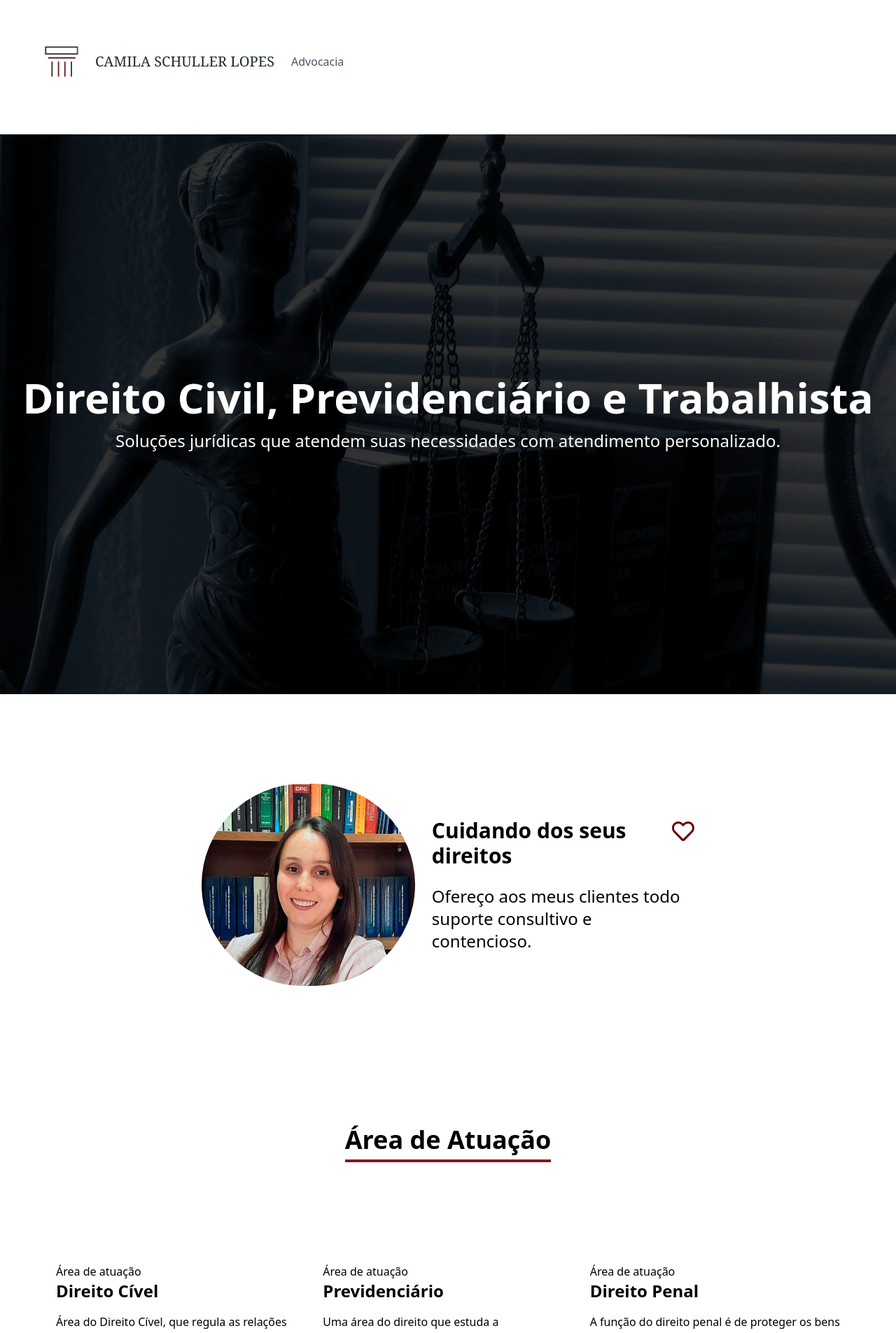
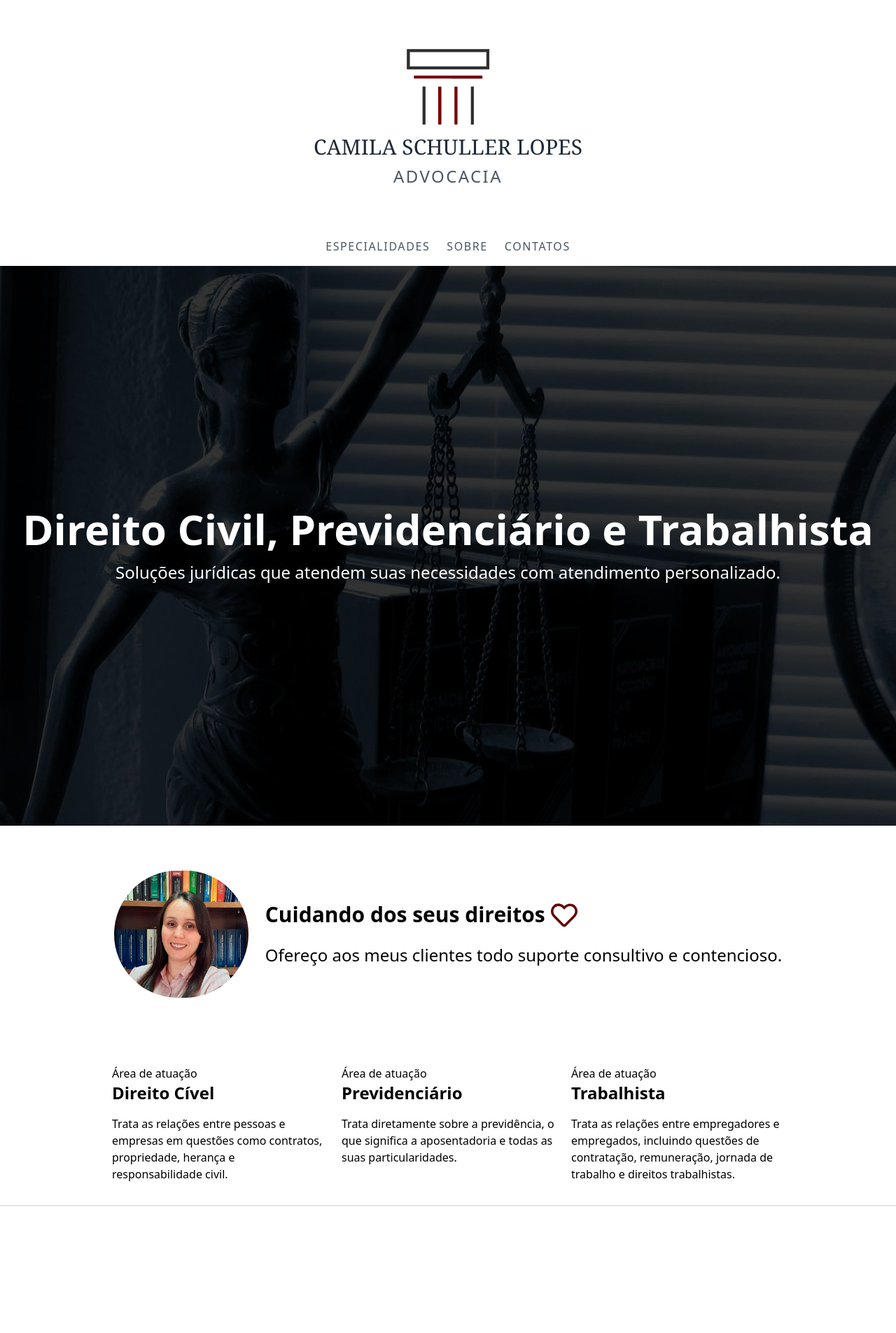
Before and after one commit to ericssonaugusto/adv-lp, a Next.js app: page / in a window 1280 px wide. Shown: the top 1905 px of the page at 70% size. Built offline with nearby package versions, Linux system fonts and the light colour scheme.

Commit message:
Ajustes com FOOTER

```diff
--- a/src/components/Area.tsx
+++ b/src/components/Area.tsx
@@ -1,35 +1,24 @@
 export function Area(){
     return(
-        <section className="flex items-center flex-col pt-2">
-            <h2 className="font-bold text-4xl text-center my-16 border-b-4 pb-2 border-red-900">Área de Atuação</h2>
-            <ul className="grid max-w-screen-xl	 grid-cols-1 gap-6 m-10 p-10 lg:grid-cols-3">
+        <section id="area" className="flex items-center flex-col py-8">
+            <ul className="grid w-3/4 grid-cols-1 gap-6 lg:grid-cols-3">
                 <li>
                     <span>Área de atuação</span>
                     <h3 className="font-bold text-2xl mb-4">Direito Cível</h3>
-                    <p>Área do Direito Cível, que regula as relações
-                        jurídicas entre as pessoas, sejam elas naturais
-                        ou jurídicas, que comumente encontram-se em uma
-                        situação de equilíbrio de condições, nossos focos
-                        se distribuem pelo Direito Imobiliário, Responsabilidade Civil,
-                        Família e Sucessões, Contratual e Direito do Consumidor.</p>
+                    <p>Trata as relações entre pessoas e empresas em questões
+                        como contratos, propriedade, herança e responsabilidade civil.</p>
                 </li>
                 <li>
                     <span>Área de atuação</span>
                     <h3 className="font-bold text-2xl mb-4">Previdenciário</h3>
-                    <p>Uma área do direito que estuda a
-                        regulamentação da Seguridade Social. Seu
-                        objetivo é disciplinar a Previdência Social,
-                        definindo regras sobre o recolhimento de
-                        contribuições sociais e normas para
-                        concessão de benefícios previdenciários,
-                        como aposentadoria, auxílio-doença e pensão.</p>
+                    <p>Trata diretamente sobre a previdência, o que
+                        significa a aposentadoria e todas as suas particularidades.</p>
                 </li>
                 <li>
                     <span>Área de atuação</span>
-                    <h3 className="font-bold text-2xl mb-4">Direito Penal</h3>
-                    <p>A função do direito penal é de proteger os bens
-                        jurídicos estabelecidos como importantes dentro
-                         de uma sociedade em seu contexto histórico.</p>
+                    <h3 className="font-bold text-2xl mb-4">Trabalhista</h3>
+                    <p>Trata as relações entre empregadores e empregados, incluindo
+                        questões de contratação, remuneração, jornada de trabalho e direitos trabalhistas.</p>
                 </li>
             </ul>
         </section>
--- a/src/components/Contact.tsx
+++ b/src/components/Contact.tsx
@@ -5,9 +5,9 @@ import { SiGmail } from 'react-icons/si';
 
 export function Contact() {
     return(
-        <section className='flex items-center flex-col p-10 border-t-2 '>
+        <section id="contato" className='flex items-center flex-col py-48 border-t-2 '>
         <h2 className='text-4xl font-bold m-14 border-b-4 pb-2 border-red-900'>Contatos</h2>
-        <ul className=' grid gap-4 grid-cols-1 items-center lg:grid-cols-4'>
+        <ul className=' grid gap-8 grid-cols-1 w-3/4 items-center lg:grid-cols-4'>
         <li className='flex flex-col items-center gap-2'>
         <FaPhoneAlt color='#660000' size={24}/>
         <h3 className='font-bold text-3xl mt-6'>Telefone</h3>
--- /dev/null
+++ b/src/components/Footer.tsx
@@ -0,0 +1,7 @@
+export function Footer(){
+    return(
+        <footer>
+            <span className="w-full flex items-center justify-center p-8 text-gray-600 text-xs uppercase tracking-widest"><a href="https://www.linkedin.com/in/ericssonaugusto/"> Desenvolvido por Ericsson Augusto</a></span>
+        </footer>
+    )
+}
--- a/src/components/Header.tsx
+++ b/src/components/Header.tsx
@@ -5,14 +5,21 @@ import logo from '../../public/assets/Camila-Logo.svg'
 export function Header(){
     return(
         <>
-        <header className='flex items-center p-16 gap-6'>
+        <header className='flex flex-col items-center pt-16 gap-2'>
         <Image
-          className='w-12'
           alt="Logotipo Dr. Camilia Advogada"
           src={logo}
+          width={120}
           priority/>
-      <h1 className='text-gray-800 text-xl font-serif uppercase	'>Camila Schuller Lopes</h1>
-      <h2 className='text-gray-600 text-1xl'>Advocacia</h2>
+      <h1 className='text-gray-800 text-3xl font-serif uppercase	'>Camila Schuller Lopes</h1>
+      <h2 className='text-gray-600 text-2xl uppercase tracking-widest'>Advocacia</h2>
+      <nav>
+        <ul className='flex gap-6 text-gray-600 text-gl uppercase tracking-widest pt-16'>
+            <li><a href="#area">Especialidades</a></li>
+            <li><a href="#sobre">Sobre</a></li>
+            <li><a href="#contato">Contatos</a></li>
+        </ul>
+      </nav>
       </header>
       <div className='bg-banner bg-no-repeat bg-cover w-full my-4'>
         <div className='w-full flex gap-4 flex-col justify-center items-center h-screen bg-opacity-80 bg-black'>
--- /dev/null
+++ b/src/components/Local.tsx
@@ -0,0 +1,24 @@
+import { FaMapMarkerAlt } from 'react-icons/fa';
+
+
+
+export function Local() {
+    return(
+        <section id="contato" className='flex items-center flex-col py-48 border-t-2 '>
+        <h2 className='text-4xl font-bold m-14 border-b-4 pb-2 border-red-900'>Endereços</h2>
+        <ul className=' grid gap-8 grid-cols-1 w-3/4 items-center lg:grid-cols-2'>
+        <li className='flex flex-col items-center gap-2'>
+        <FaMapMarkerAlt color='#660000' size={24}/>
+        <h3 className='font-bold text-3xl mt-6'>Foz do Iguaçu</h3>
+        <p>Avenida Rosa Cirilo de Castro, nº 200, sala 04<br/>Jardim Polo Centro <br />CEP 85863-735</p>
+        </li>
+        <li className='flex flex-col items-center gap-2'>
+        <FaMapMarkerAlt color='#660000' size={32}/>
+        <h3 className='font-bold text-3xl mt-6'>Medianeira</h3>
+        <p>Avenida Brasilia, nº 1420 <br/>Shopping Medianeira, sala 16 <br />CEP 85863-735</p>
+        </li>
+        </ul>
+        </section>
+
+    )
+}
--- a/src/components/Sobre.tsx
+++ b/src/components/Sobre.tsx
@@ -3,10 +3,10 @@ import avatar from '../../public/assets/Camila-Sobre.jpg'
 import Image from 'next/image'
 export function Sobre( ){
     return(
-        <section className="flex items-center  gap-6 my-20 mx-60 p-12">
+        <section id="sobre" className="flex items-center justify-center gap-6 mx-auto my-16 w-3/4">
              <div>
             <Image
-          className='rounded-full w-68'
+          className='rounded-full w-48'
           alt="Logo Camila"
           src={avatar}
           priority/>
@@ -19,7 +19,7 @@ export function Sobre( ){
             color='#660000'
             />
             </header>
-            <p className="text-2xl font-extralight"> Ofereço aos meus clientes todo suporte
+            <p className="text-2xl font-light"> Ofereço aos meus clientes todo suporte
                 consultivo e contencioso.</p>
             </div>
 
--- a/src/pages/index.tsx
+++ b/src/pages/index.tsx
@@ -1,7 +1,9 @@
 import { Area } from '@/components/Area'
 import { Contact } from '@/components/Contact'
 import { Header } from '@/components/Header'
+import { Local } from '@/components/Local'
 import { Sobre } from '@/components/Sobre'
+import { Footer } from '@/components/Footer'
 import { Inter } from 'next/font/google'
 
 const inter = Inter({ subsets: ['latin'] })
@@ -10,11 +12,11 @@ export default function Home() {
   return (
     <>
     <Header />
-
     <Sobre />
-
     <Area />
     <Contact />
+    <Local />
+    <Footer />
     </>
   )
 }
```
